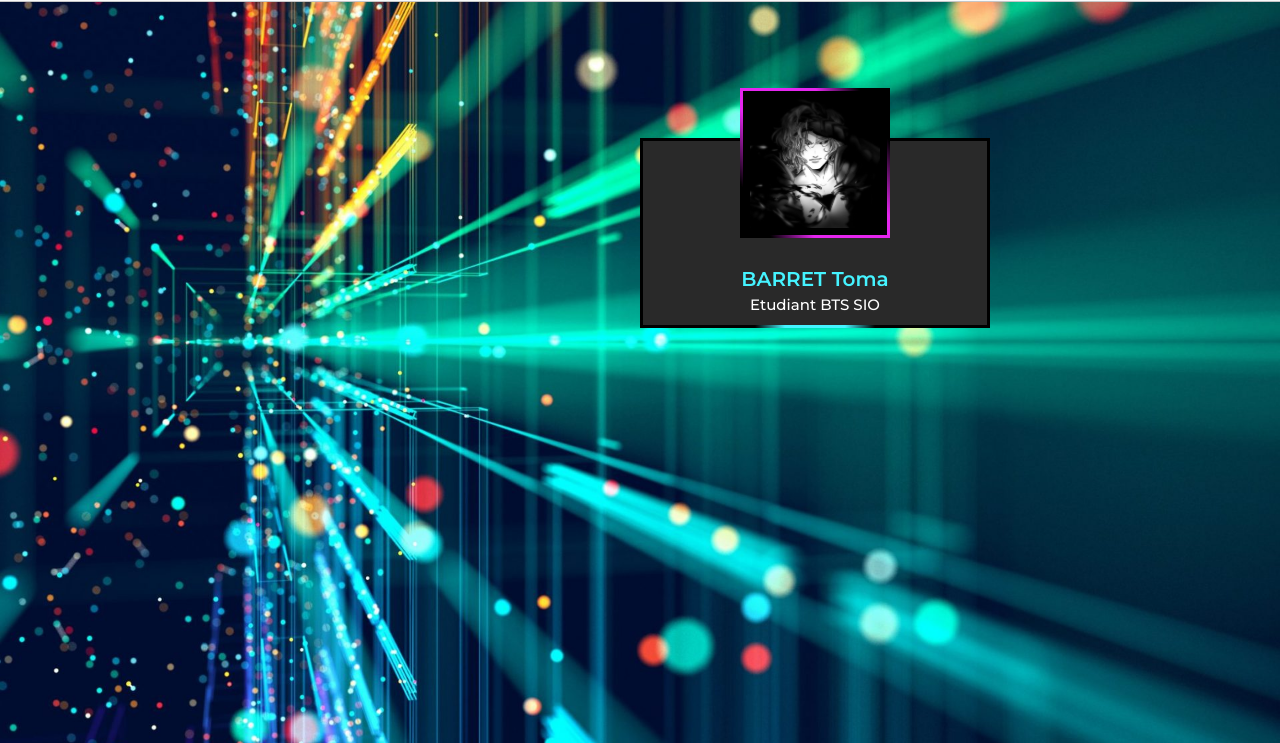
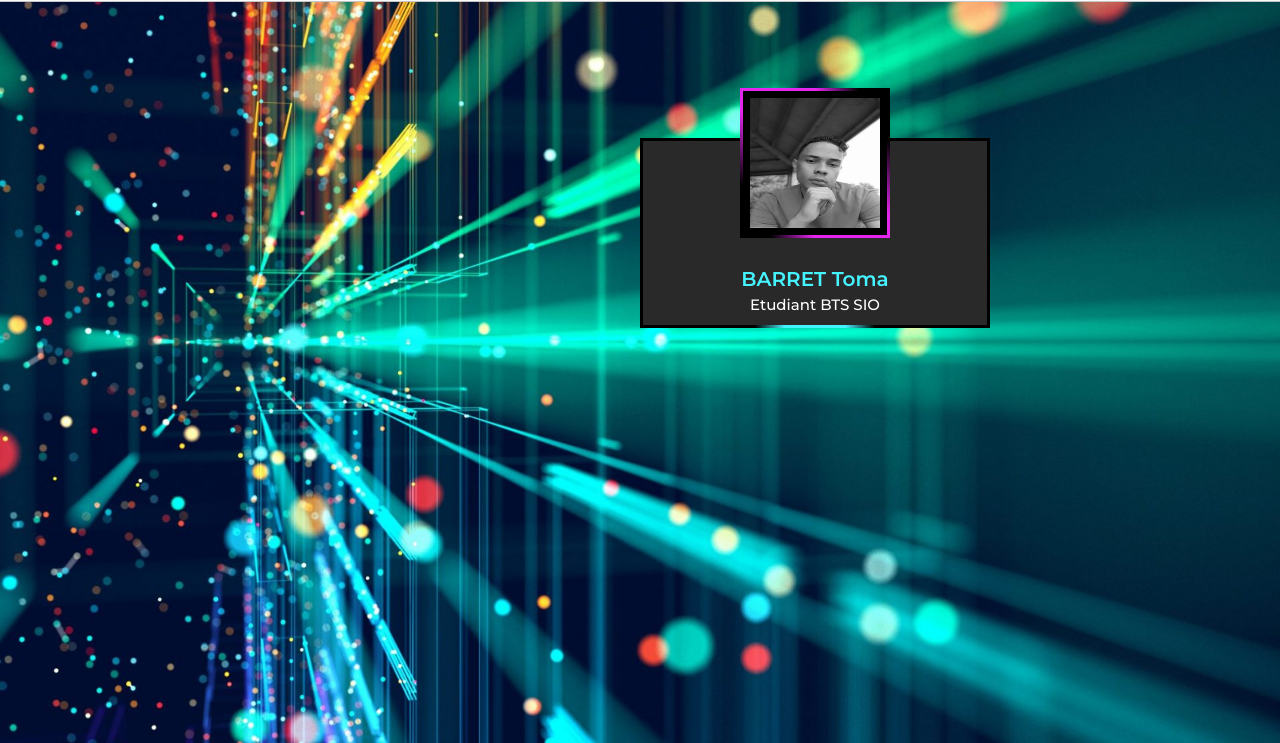
Before and after one commit to Azylos/Portfolio, a plain HTML site: page index.html in a window 1280 px wide. Shown: the part 57-800 px from the top of the page. Drawn offline with Linux system fonts and the light colour scheme.

Commit message:
update img profile

```diff
--- a/index.html
+++ b/index.html
@@ -5,7 +5,7 @@
     <meta http-equiv="X-UA-Compatible" content="IE=edge" />
     <meta name="viewport" content="width=device-width, initial-scale=1.0" />
     <meta name="description" content="Portfolio De Toma BARRET BTS SIO">
-    <meta name="keywords" content="portfolio bts sio Toma Barret, Toma Barret bts sio, Toma Barret portfolio, resume, cv, portfolio, personal, developer, designer, clean, modern, web,cv, reseau, portefolio, bts, sio, sisr,system, systeme,réseau, portfolio,portfolio bts, portfolio bts sio,portfolio bts sio sisr,portfolio bts sio slam,portfolio, bts, brevet de technicien supérieur, services, informatiques, informatiques aux organisations, 2022, lycée,lycée bellepierre,lycée Bellepierre, La Réunion, Réunion, île de la Réunion , bts sio, sio, option, slam, solutions logicielles et applications métiers,solutions d'infrastructure, systèmes et réseaux, réseaux, réseau, system, système, systèmes, network, logiciels, applications, développement, web, compétences, personnel, BARRET Toma, Barret Toma, BARRET, Toma">
+    <meta name="keywords" content="resume, cv, portfolio, personal, developer, designer, clean, modern, web,cv, reseau, portefolio, bts, sio, sisr,system, systeme,réseau, portfolio,portfolio bts, portfolio bts sio,portfolio bts sio sisr,portfolio bts sio slam,portfolio, bts, brevet de technicien supérieur, services, informatiques, informatiques aux organisations, 2022, lycée,lycée bellepierre,lycée Bellepierre, bts sio, sio, option, slam, solutions logicielles et applications métiers,solutions d'infrastructure, systèmes et réseaux, réseaux, réseau, system, système, systèmes, network, logiciels, applications, développement, web, compétences, personnel, BARRET Toma, Barret Toma, BARRET, Toma">
     <meta name="author" content="Toma BARRET">
     <title>Accueil - Portfolio</title>
     <link rel="icon" type="image/png" href="images/TB.png" />
@@ -35,7 +35,7 @@
     <div class="carte">
       <div class="line"></div>
       <div class="img ">
-        <img src="images/Viego.jpg" alt="photo de Toma">
+        <img src="images/Toma.jpg" alt="photo de Toma">
       </div>
       <div class="contenu">
         <div class="details">
```
Also changed, not shown: images/Toma.jpg (added).
